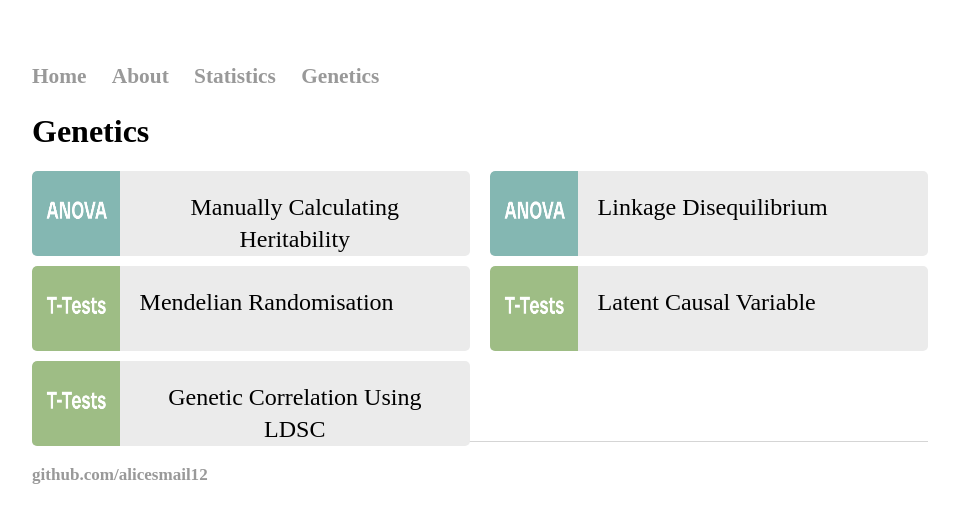
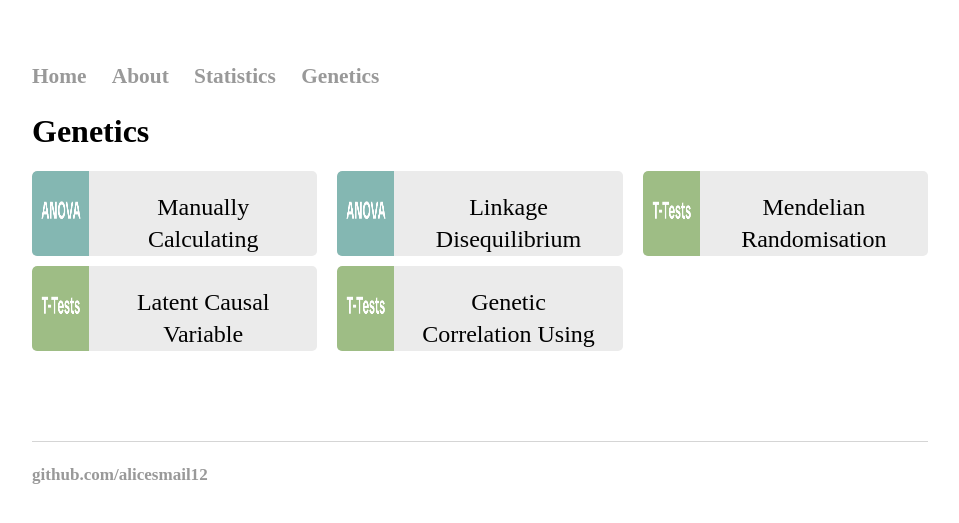
Before and after one commit to alicesmail12/alicesmail12.github.io, a Jekyll site: the page built from Genetics/index.html, in a window 1280 px wide. Shown: the top 523 px of the page, without its empty margins (160-1119 px from the left). Built offline with Jekyll 4.4.1, drawn with Linux system fonts in a browser that asks for light colours; some web fonts are replaced.

Commit message:
Update index.html

```diff
--- a/Genetics/index.html
+++ b/Genetics/index.html
@@ -11,7 +11,7 @@ margin-right: auto;
 .portfolio {
     display: grid;
     grid-template-rows: 80px 80px 80px;
-    grid-template-columns: repeat(2, 1fr);
+    grid-template-columns: repeat(3, 1fr);
     row-gap: 15px;
     column-gap: 20px
 }
```
